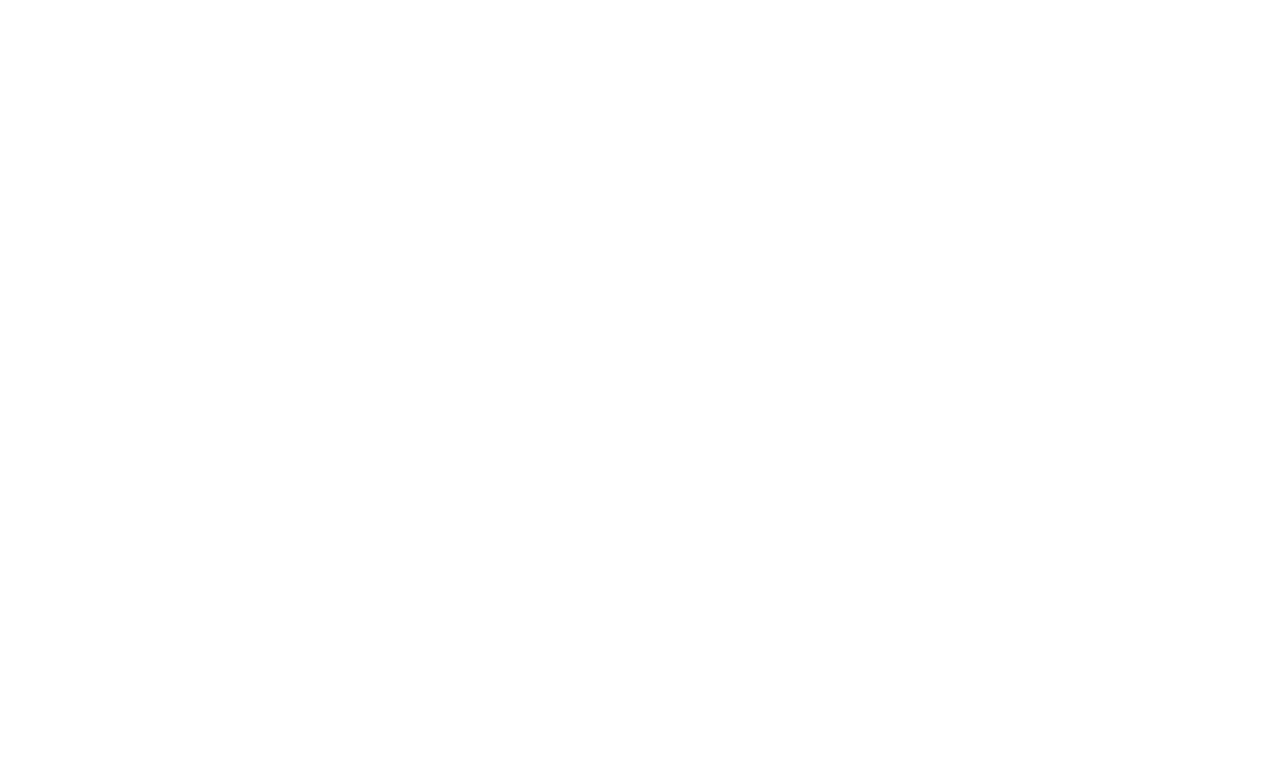
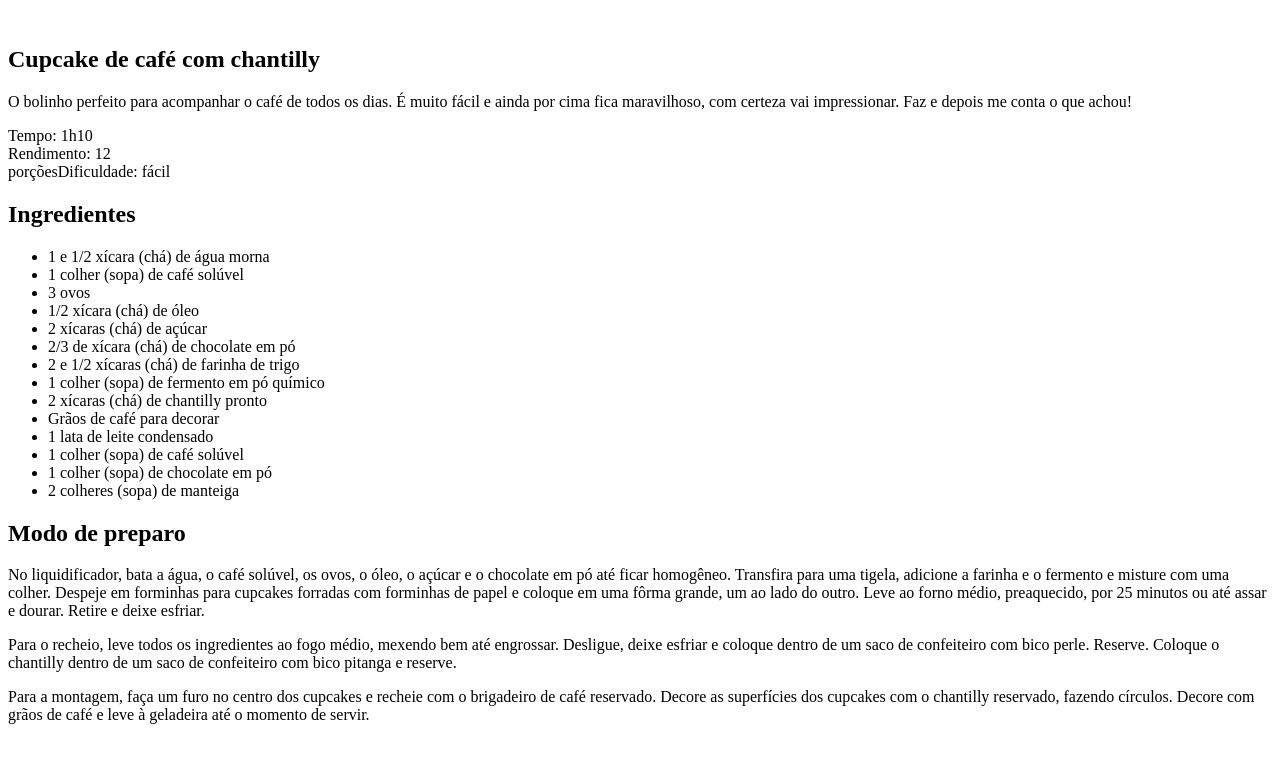
Before and after one commit to AdrianoTobias/fullstack-projeto-pagina-receita, a plain HTML site: page index.html in a window 1280 px wide. Drawn offline with Linux system fonts and the light colour scheme.

Commit message:
initializing HTML structure

```diff
--- a/index.html
+++ b/index.html
@@ -6,6 +6,57 @@
         <title>Página de Receita</title>
     </head>
     <body>
+        <div id="page">
+            <img src="" alt="">
 
+            <main>
+                <section id="about">
+                    <h1>Cupcake de café com chantilly</h1>
+                    <div id="info">
+                        <p>
+                            O bolinho perfeito para acompanhar o café de todos os dias. É muito fácil e ainda por cima fica maravilhoso, com certeza vai impressionar. Faz e depois me conta o que achou!
+                        </p>
+                        <p>
+                            Tempo: 1h10<br>
+                            Rendimento: 12<br>
+                            porçõesDificuldade: fácil
+                        </p>
+                    </div>
+                </section>
+                <section id="ingredients">
+                    <h2>Ingredientes</h2>
+
+                    <ul>
+                        <li>1 e 1/2 xícara (chá) de água morna</li>
+                        <li>1 colher (sopa) de café solúvel</li>
+                        <li>3 ovos</li>
+                        <li>1/2 xícara (chá) de óleo</li>
+                        <li>2 xícaras (chá) de açúcar</li>
+                        <li>2/3 de xícara (chá) de chocolate em pó</li>
+                        <li>2 e 1/2 xícaras (chá) de farinha de trigo</li>
+                        <li>1 colher (sopa) de fermento em pó químico</li>
+                        <li>2 xícaras (chá) de chantilly pronto</li>
+                        <li>Grãos de café para decorar</li>
+                        <li>1 lata de leite condensado</li>
+                        <li>1 colher (sopa) de café solúvel</li>
+                        <li>1 colher (sopa) de chocolate em pó</li>
+                        <li>2 colheres (sopa) de manteiga</li>
+                    </ul>
+                </section>
+                <section id="preparation">
+                    <h2>Modo de preparo</h2>
+
+                    <p>
+                        No liquidificador, bata a água, o café solúvel, os ovos, o óleo, o açúcar e o chocolate em pó até ficar homogêneo. Transfira para uma tigela, adicione a farinha e o fermento e misture com uma colher. Despeje em forminhas para cupcakes forradas com forminhas de papel e coloque em uma fôrma grande, um ao lado do outro. Leve ao forno médio, preaquecido, por 25 minutos ou até assar e dourar. Retire e deixe esfriar.
+                    </p>
+                    <p>
+                        Para o recheio, leve todos os ingredientes ao fogo médio, mexendo bem até engrossar. Desligue, deixe esfriar e coloque dentro de um saco de confeiteiro com bico perle. Reserve. Coloque o chantilly dentro de um saco de confeiteiro com bico pitanga e reserve.
+                    </p>
+                    <p>
+                        Para a montagem, faça um furo no centro dos cupcakes e recheie com o brigadeiro de café reservado. Decore as superfícies dos cupcakes com o chantilly reservado, fazendo círculos. Decore com grãos de café e leve à geladeira até o momento de servir.
+                    </p>
+                </section>
+            </main>
+        </div>
     </body>
 </html>
```
